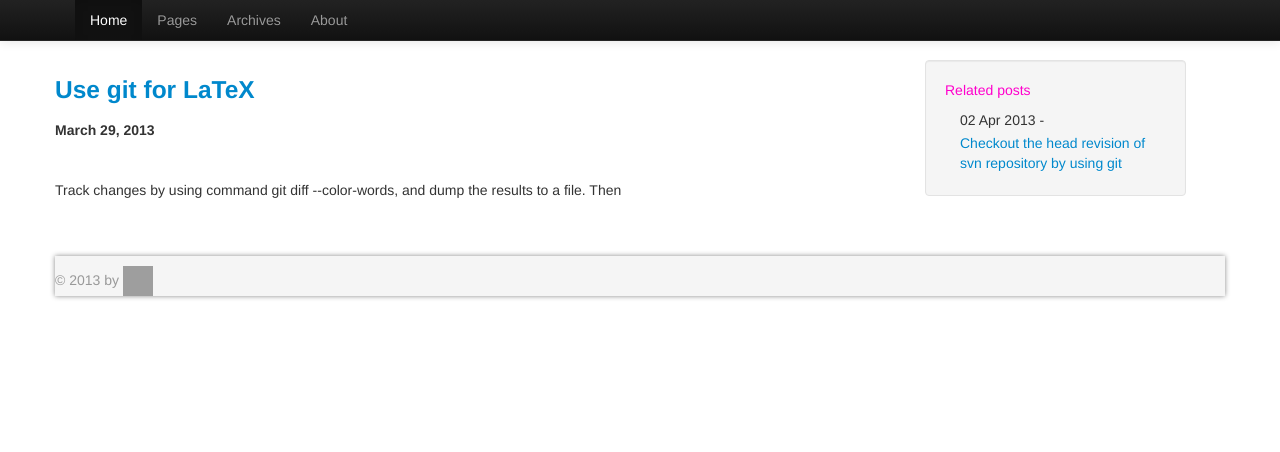
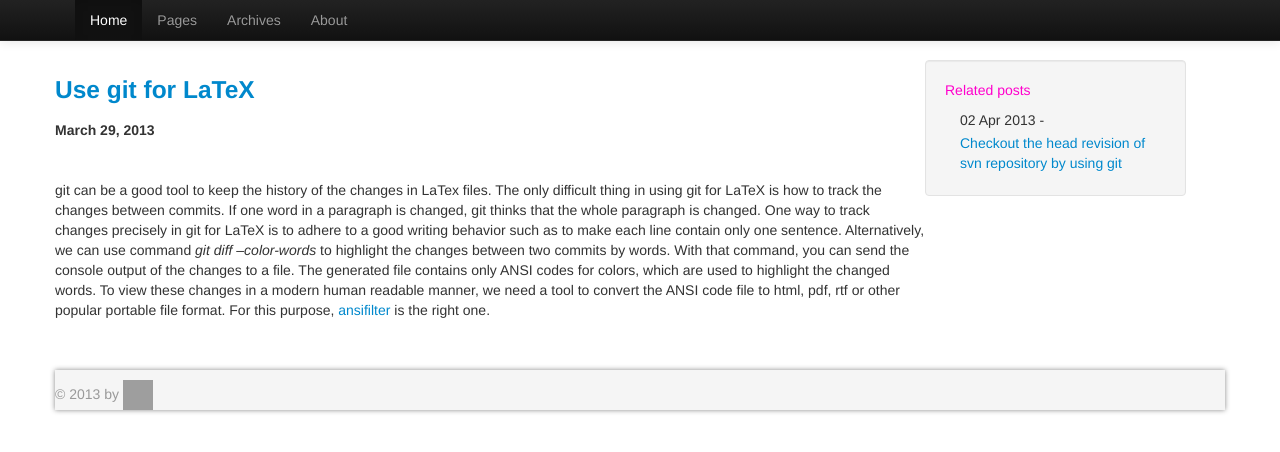
Before and after one commit to wenqing/wenqing.github.com, a Jekyll site: the page built from _posts/2013-03-29-git_latex.md, in a window 1280 px wide and 900 px high. Shown: the top 452 px of the window. Built offline with Jekyll 4.4.1, drawn with Linux system fonts in a browser that asks for light colours; nearby versions of some CDN libraries; library files that are not in the unit come from our copies; Markdown is read by kramdown in place of the engine named in the settings; grey boxes are pictures that could not be loaded.

Commit message:
git for LaTeX

```diff
--- a/_posts/2013-03-29-git_latex.md
+++ b/_posts/2013-03-29-git_latex.md
@@ -5,7 +5,5 @@ title: Use git for LaTeX
 ---
 
 
-
-<p>
-Track changes by using command git diff --color-words, and dump the results to a file. Then
-</p>
+git can be  a good tool to keep the history of the changes in LaTex files. The only difficult thing in using git for LaTeX  is  how to track  the changes between commits. If one word in a paragraph is changed, git thinks that the whole paragraph is changed. One way to track changes precisely in git for LaTeX is to adhere to a good writing behavior such as to make each line contain only one sentence. Alternatively, we can use command
+    <em>git diff --color-words</em> to highlight the changes between two commits by words.  With that command, you can send the console output of the changes to a file. The generated file contains only ANSI codes for colors, which are used to highlight the changed words. To view these changes in a modern human readable manner, we need a tool to convert the ANSI code file to html, pdf, rtf or other popular portable file format. For this purpose, [ansifilter](http://www.andre-simon.de/doku/ansifilter/en/ansifilter.html) is the right one.
```
